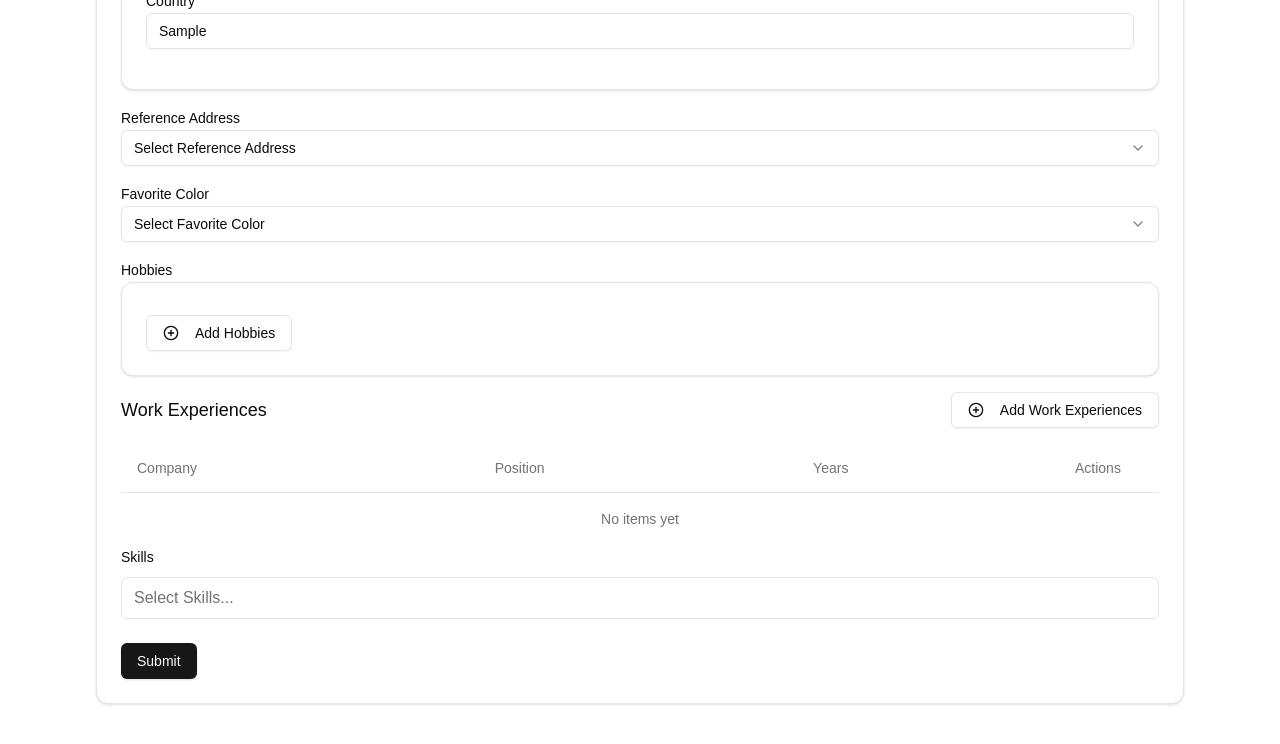
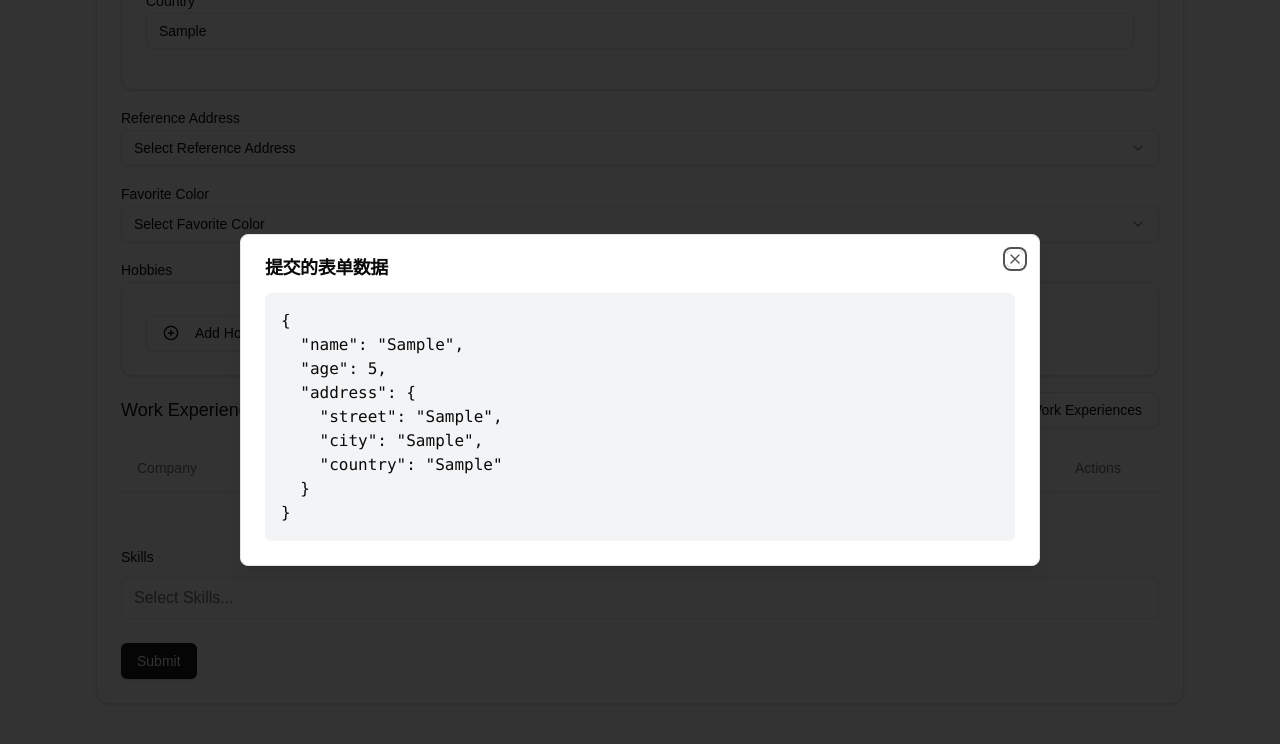
Before and after one commit to jeffkit/lokit-frontend, a Next.js app: page / in a window 1280 px wide. Both pictures are taken after typing "Sample", "5", "Sample", "Sample", "Sample" into the empty fields and a click on the button "Submit". Shown: the part 583-1327 px from the top of the page. Built offline with nearby package versions, Linux system fonts and the light colour scheme.

Commit message:
feat: demo show form data

```diff
--- a/app/page.tsx
+++ b/app/page.tsx
@@ -2,6 +2,8 @@
 
 import { DynamicForm } from '@/components/DynamicForm'
 import { JSONSchema7 } from 'json-schema'
+import { Dialog, DialogContent, DialogHeader, DialogTitle } from "@/components/ui/dialog"
+import { useState } from 'react'
 
 const exampleSchema = {
   type: 'object',
@@ -110,13 +112,29 @@ const loadRefData = async (refKey: string, value?: string) => {
 }
 
 export default function Home() {
+  const [showDialog, setShowDialog] = useState(false)
+  const [formData, setFormData] = useState<any>(null)
+
   const handleSubmit = (data: any) => {
     console.log('Form submitted with data:', data)
+    setFormData(data)
+    setShowDialog(true)
   }
 
   return (
     <main className="flex min-h-screen flex-col items-center justify-between p-24 w-full max-w-7xl mx-auto">
       <DynamicForm schema={exampleSchema} onSubmit={handleSubmit} loadRefData={loadRefData} />
+
+      <Dialog open={showDialog} onOpenChange={setShowDialog}>
+        <DialogContent className="max-w-[800px] max-h-[80vh] overflow-y-auto">
+          <DialogHeader>
+            <DialogTitle>提交的表单数据</DialogTitle>
+          </DialogHeader>
+          <pre className="bg-gray-100 p-4 rounded-md overflow-x-auto">
+            {JSON.stringify(formData, null, 2)}
+          </pre>
+        </DialogContent>
+      </Dialog>
     </main>
   )
 }
```
